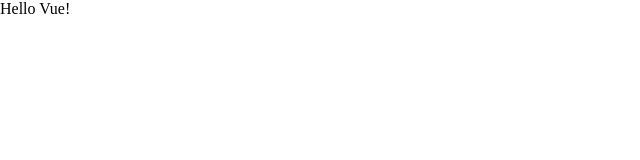
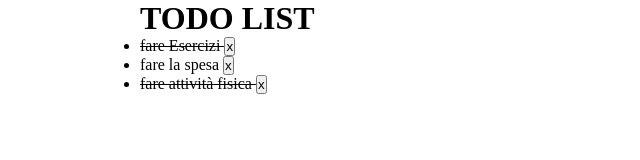
Before and after one commit to claudiopatti/vue-todolist, a plain HTML site: page index.html in a window 1280 px wide. Shown: the whole page, without its empty margins (0-640 px from the left). Drawn offline with nearby package versions, Linux system fonts and the light colour scheme.

Commit message:
aggiunta lista tramite vue e ciclata per tutta l'array

```diff
--- a/css/style.css
+++ b/css/style.css
@@ -7,3 +7,12 @@ reset
     padding: 0;
     box-sizing: border-box;
 }
+
+.container {
+    width: 1000px;
+    margin: 0 auto;
+}
+
+.sbarrato {
+    text-decoration: line-through;
+}
--- a/index.html
+++ b/index.html
@@ -3,14 +3,32 @@
     <head>
         <meta charset="UTF-8">
         <meta name="viewport" content="width=device-width, initial-scale=1.0">
-        <title>template Vue</title>
+        <title> Vue To Do List</title>
 
         <!-- css  -->
          <link rel="stylesheet" href="css/style.css">
     </head>
     <body>
 
-        <div id="app">{{ message }}</div>
+        <div id="app">
+
+            <div class="container ">
+                <h1>
+                    TODO LIST
+                </h1>
+
+            </div>
+
+            <div class="container ">
+                <ul>
+                    <li v-for="mission in missions" :class="mission.done == true ? 'sbarrato' : ''">
+                        {{ mission.text }}
+                        <button>x</button>
+                    </li>
+                </ul>
+
+            </div>
+        </div>
 
 
         <script src="https://unpkg.com/vue@3/dist/vue.global.js"></script>
--- a/js/scripts.js
+++ b/js/scripts.js
@@ -3,7 +3,21 @@ const { createApp } = Vue
     createApp({
         data() {
         return {
-            message: 'Hello Vue!'
+            missions: [
+                {
+                    text: 'fare Esercizi',
+                    done: true
+                },
+                {
+                    text: 'fare la spesa',
+                    done: false
+                },
+                {
+                    text: 'fare attività fisica',
+                    done: true
+                }
+            ],
+
         }
         }
     }).mount('#app')
```
